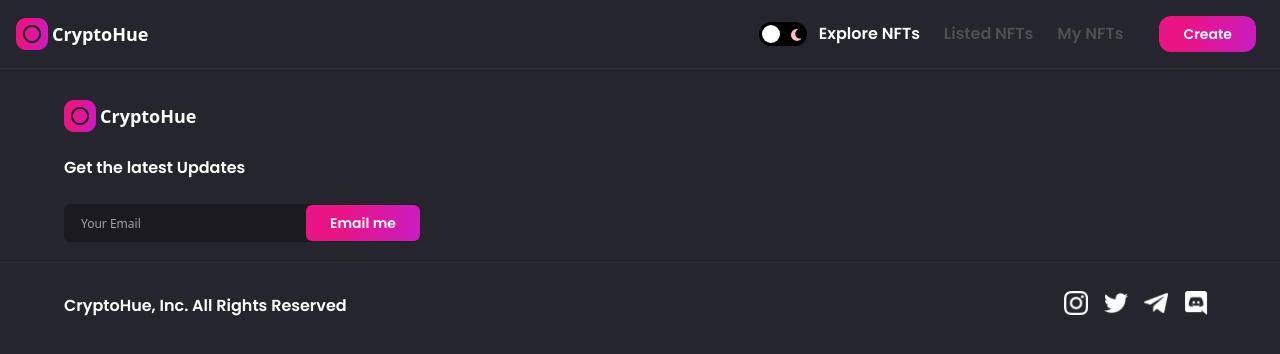
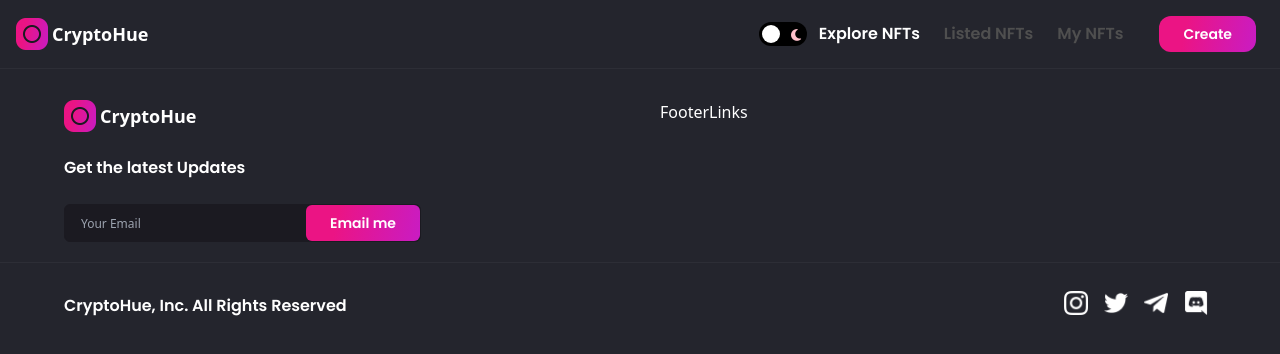
Before and after one commit to Jaumet91/nft-marketplace, a Next.js app: page / in a window 1280 px wide. Shown: the top 354 px of the page. Built offline with nearby package versions, Linux system fonts and the light colour scheme.

Commit message:
FooterLinks.tsx: created

```diff
--- a/components/Footer.tsx
+++ b/components/Footer/Footer.tsx
@@ -2,9 +2,10 @@ import { useEffect, useState } from 'react'
 import Image from 'next/image'
 import { useTheme } from 'next-themes'
 
-import images from '../assets'
-import { Button } from './'
-import { SkeletonFooter } from './Skeleton'
+import images from '../../assets'
+import { Button } from '..'
+import { SkeletonFooter } from '../Skeleton'
+import { FooterLinks } from './'
 
 type Props = {}
 
@@ -52,6 +53,13 @@ export const Footer = (props: Props) => {
             </div>
           </div>
         </div>
+
+        <div className="flexBetweenStart ml-10 flex-1 flex-wrap md:ml-0 md:mt-8">
+          <FooterLinks
+            heading="CryptoHue"
+            items={['Explore', 'How it Works', 'Contact Us']}
+          />
+        </div>
       </div>
 
       <div className="flexCenter mt-5 w-full border-t border-nft-gray-1 px-16 dark:border-nft-black-1 sm:px-4">
--- /dev/null
+++ b/components/Footer/FooterLinks.tsx
@@ -0,0 +1,5 @@
+type Props = {}
+
+export const FooterLinks = (props: Props) => {
+  return <div>FooterLinks</div>
+}
--- /dev/null
+++ b/components/Footer/index.ts
@@ -0,0 +1,2 @@
+export * from './Footer'
+export * from './FooterLinks'
--- a/components/index.ts
+++ b/components/index.ts
@@ -1,4 +1,3 @@
-export * from './Footer'
 export * from './Navbar'
 export * from './MenuItems'
 export * from './ButtonGroup'
--- a/pages/_app.tsx
+++ b/pages/_app.tsx
@@ -2,7 +2,8 @@ import Script from 'next/script'
 import { ThemeProvider } from 'next-themes'
 import type { AppProps } from 'next/app'
 
-import { Navbar, Footer } from '../components'
+import { Navbar } from '../components'
+import { Footer } from '../components/Footer'
 import '../styles/globals.css'
 
 const MyApp = ({ Component, pageProps }: AppProps) => (
```
